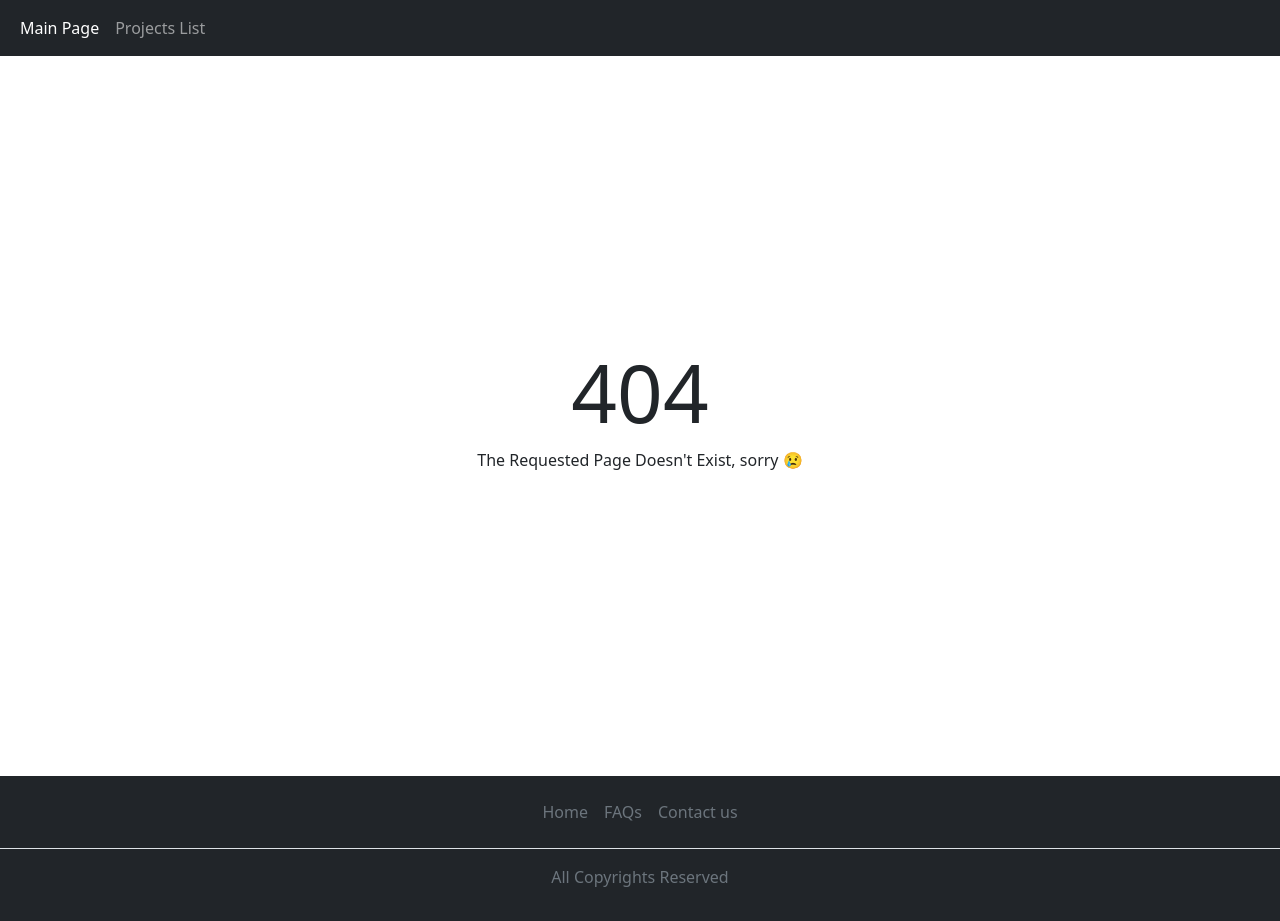
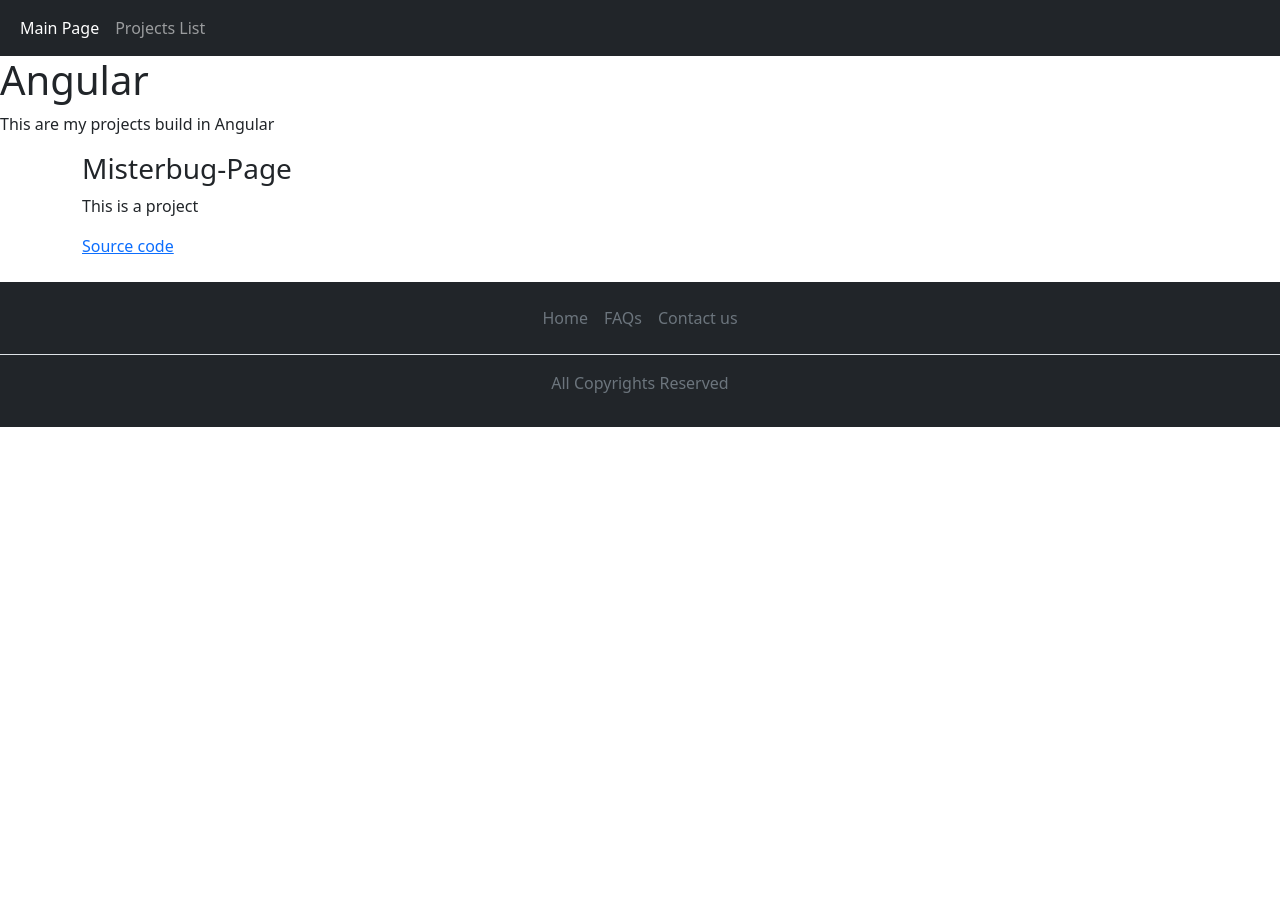
Before and after one commit to ThePixelCode/thepixelcode.github.io, an Angular app: page /angular in a window 1280 px wide. Before the commit this address had no page. After the commit the page ends 800 px from the top, so only its background shows below. Built offline with nearby package versions, Linux system fonts and the light colour scheme.

Commit message:
Added First page

```diff
--- /dev/null
+++ b/src/app/angular/angular-project.ts
@@ -0,0 +1,11 @@
+export class AngularProject{
+    name:string = '';
+    desc:string = '';
+    githubURL:string = '';
+
+    constructor(name:string, desc:string, githubURL:string){
+        this.name = name;
+        this.desc = desc;
+        this.githubURL = githubURL;
+    }
+}
--- /dev/null
+++ b/src/app/angular/angular.component.html
@@ -0,0 +1,13 @@
+<h1>Angular</h1>
+<p>This are my projects build in Angular</p>
+<div class="container-lg">
+    <div class="row row-cols-1">
+        <div class="col" *ngFor="let project of projectList">
+            <div class="row row-cols-1">
+                <h2 class="col fs-3">{{project.name}}</h2>
+                <p class="col">{{project.desc}}</p>
+                <a href="{{project.githubURL}}" class="col">Source code</a>
+            </div>
+        </div>
+    </div>
+</div>
--- /dev/null
+++ b/src/app/angular/angular.component.ts
@@ -0,0 +1,19 @@
+import { Component, OnInit } from '@angular/core';
+import { AngularProject } from './angular-project';
+
+@Component({
+  selector: 'app-angular',
+  templateUrl: './angular.component.html',
+  styleUrls: ['./angular.component.css']
+})
+export class AngularComponent implements OnInit {
+  projectList:AngularProject[] = [
+    new AngularProject('Misterbug-Page', 'This is a project', 'https://github.com/misterbug5/misterbug5.github.io'),
+  ];
+
+  constructor() { }
+
+  ngOnInit(): void {
+  }
+
+}
--- a/src/app/app-routing.module.ts
+++ b/src/app/app-routing.module.ts
@@ -1,10 +1,15 @@
 import { NgModule } from '@angular/core';
 import { RouterModule, Routes } from '@angular/router';
+import { AngularComponent } from './angular/angular.component';
 import { MainPageComponent } from './main-page/main-page.component';
 import { PageNotFoundComponent } from './page-not-found/page-not-found.component';
+import { SublinkComponent } from './sublink/sublink.component';
 
 const routes: Routes = [
   {path: 'main-page', component: MainPageComponent},
+  {path: 'angular', component: SublinkComponent, children: [
+    {path: '', component: AngularComponent},
+  ]},
   {path: '', redirectTo: '/main-page', pathMatch: 'full'},
   {path: '**', component: PageNotFoundComponent},
 ];
--- a/src/app/app.module.ts
+++ b/src/app/app.module.ts
@@ -8,6 +8,8 @@ import { FooterComponent } from './footer/footer.component';
 import { PageNotFoundComponent } from './page-not-found/page-not-found.component';
 import { MainPageComponent } from './main-page/main-page.component';
 import { CommonModule } from '@angular/common';
+import { SublinkComponent } from './sublink/sublink.component';
+import { AngularComponent } from './angular/angular.component';
 
 @NgModule({
   declarations: [
@@ -15,7 +17,9 @@ import { CommonModule } from '@angular/common';
     NavBarComponent,
     FooterComponent,
     PageNotFoundComponent,
-    MainPageComponent
+    MainPageComponent,
+    SublinkComponent,
+    AngularComponent
   ],
   imports: [
     CommonModule,
--- /dev/null
+++ b/src/app/sublink/sublink.component.html
@@ -0,0 +1 @@
+<router-outlet></router-outlet>
--- /dev/null
+++ b/src/app/sublink/sublink.component.ts
@@ -0,0 +1,15 @@
+import { Component, OnInit } from '@angular/core';
+
+@Component({
+  selector: 'app-sublink',
+  templateUrl: './sublink.component.html',
+  styleUrls: ['./sublink.component.css']
+})
+export class SublinkComponent implements OnInit {
+
+  constructor() { }
+
+  ngOnInit(): void {
+  }
+
+}
```
Also changed, not shown: src/app/angular/angular.component.css (added), src/app/sublink/sublink.component.css (added), 2 other files (tests, documents, lock files or other folders).
